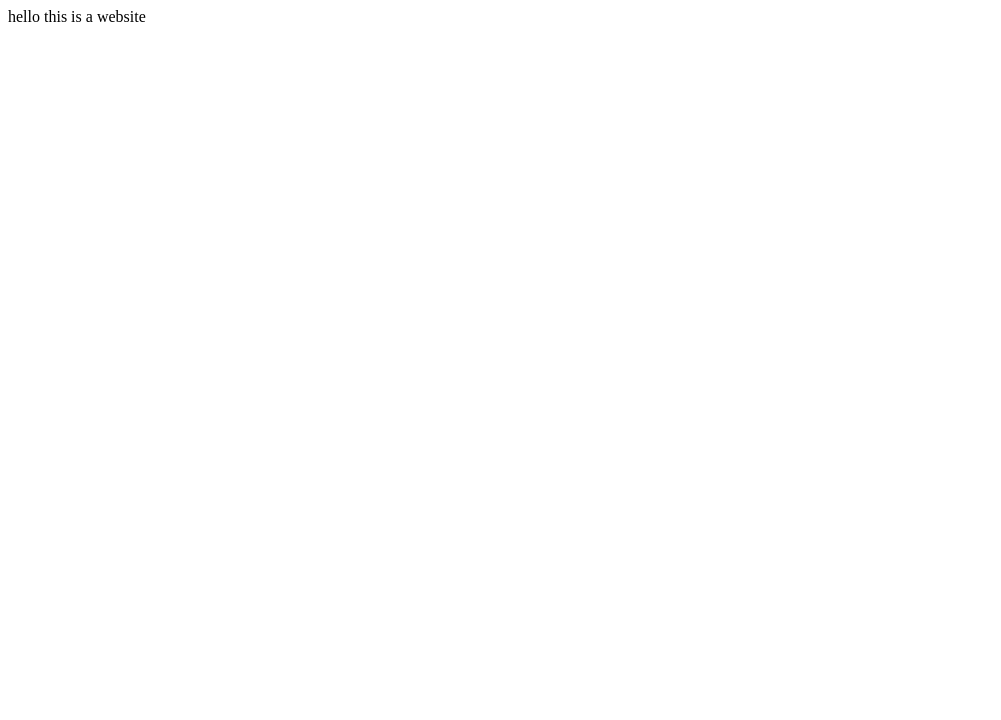
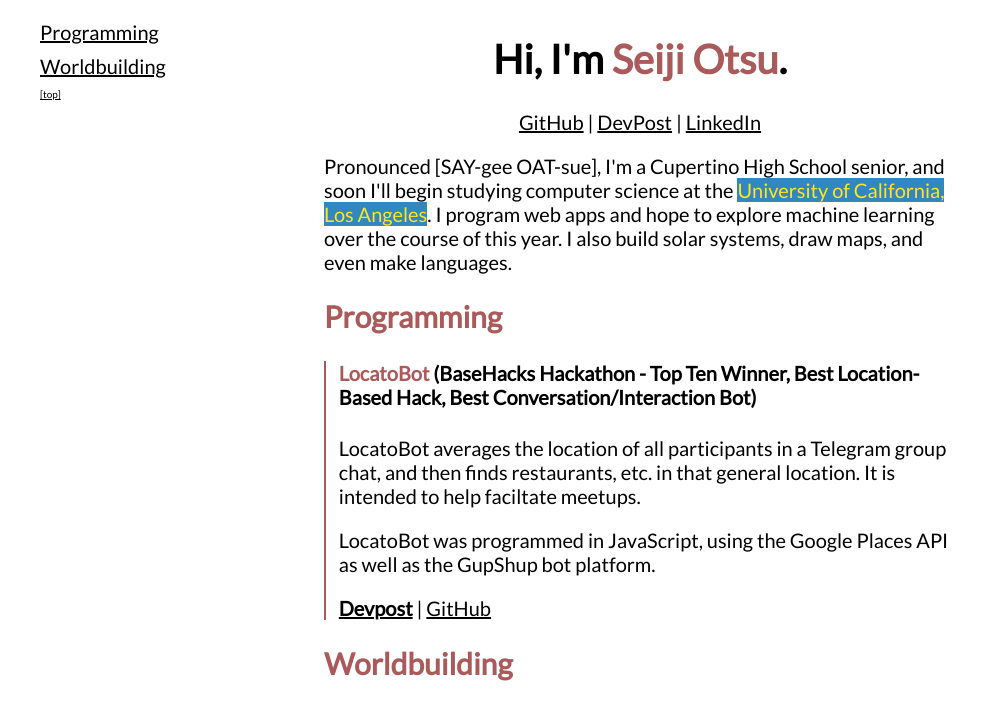
Before and after one commit to seijiotsu/seijiotsu, a plain HTML site: page index.html in a window 1280 px wide. Shown: the whole page, without its empty margins (0-1001 px from the left). Drawn offline with Linux system fonts and the light colour scheme.

Commit message:
Drafted my page, added a reasonable amount of content + links.

```diff
--- a/index.html
+++ b/index.html
@@ -1,8 +1,51 @@
 <html>
 	<head>
 		<title>Seiji Otsu</title>
+		<link rel="stylesheet" href="main.css">
+		<link href="https://fonts.googleapis.com/css?family=Lato" rel="stylesheet">
 	</head>
 	<body>
-		<p>hello this is a website</p>
+		<div class="container">
+			<div class="nav">
+				<ul>
+					<li><a href="#Programming">Programming</a></li>
+					<li><a href="#Worldbuilding">Worldbuilding</a></li>
+					<li class="reset"><a href="">[top]</a></li>
+				</ul>
+			</div>
+
+			<div class="main">
+				<center>
+					<h1>Hi, I'm <span class="shock">Seiji Otsu</span>.</h1>
+					<a href="https://github.com/seijiotsu">GitHub</a> |
+					<a href="https://devpost.com/seijiotsu">DevPost</a> |
+					<a href="https://www.linkedin.com/in/seijiotsu">LinkedIn</a>
+					<br />
+				</center>
+				<p>Pronounced <span title="[seɪd͡ʒi oʊtsu]">[SAY-gee OAT-sue]</span>, I'm a Cupertino High School senior, and soon I'll begin studying computer science
+				at the <span class="ucla">University of California, Los Angeles</span>.
+				I program web apps and hope to explore machine learning over the course of this year.
+				I also build solar systems, draw maps, and even make languages.</p>
+
+				<h2 class="shock" id="Programming">Programming</h2>
+					<div class="itemcontainer">
+						<h4><span class="shock">LocatoBot</span> (BaseHacks Hackathon - Top Ten Winner,
+						Best Location-Based Hack, Best Conversation/Interaction Bot)</h4>
+						<p>
+						LocatoBot averages the location of all participants in a Telegram
+						group chat, and then finds restaurants, etc. in that general location.
+						It is intended to help faciltate meetups.
+						</p>
+						<p>
+						LocatoBot was programmed in JavaScript, using the Google Places API
+						as well as the GupShup bot platform.
+						</p>
+						<p>
+							<b><a href="https://devpost.com/software/locatobot">Devpost</a></b>
+							| <a href="https://github.com/therealkbhat/LocatoBot">GitHub</a>
+						</p>
+					</div>
+				<h2 class="shock" id="Worldbuilding">Worldbuilding</h2>
+		</div>
 	</body>
 </html>
--- /dev/null
+++ b/main.css
@@ -0,0 +1,73 @@
+:root {
+	--primary: black;
+	--secondary: #BBB;
+	--shock: #AA5A5A;
+}
+
+body {
+	font-family: 'Lato', sans-serif;
+
+	font-size: 1.25em;
+}
+
+div.container {
+	display: grid;
+	grid-template-columns: 1fr 2fr 1fr;
+	grid-template-rows: 1fr;
+	grid-template-areas:
+		". main .";
+}
+
+div.main {
+	grid-area: main;
+}
+
+div.nav {
+	width: 25%;
+	position: fixed;
+	top: 0;
+	left: 0;
+}
+
+div.nav ul {
+	list-style-type: none;
+}
+
+div.nav li {
+	margin-bottom: .5em;
+}
+
+a:link, a:visited, a:hover, a:active {
+	color: var(--primary);
+}
+
+.reset {
+	font-size: .5em;
+}
+
+div.itemcontainer {
+	border-left: 2px solid var(--shock);
+	padding-left: 1vw;
+	margin: 1vh 0 1vh 0;
+}
+
+
+/*
+UTILITY
+ */
+.unicode {
+	font-family: 'Times New Roman', sans-serif;
+}
+
+.indent {
+	padding-left: 3vw;
+}
+
+.shock {
+	color: var(--shock);
+}
+
+.ucla {
+	color: #FFE522;
+	background-color: #3287BE;
+}
```
